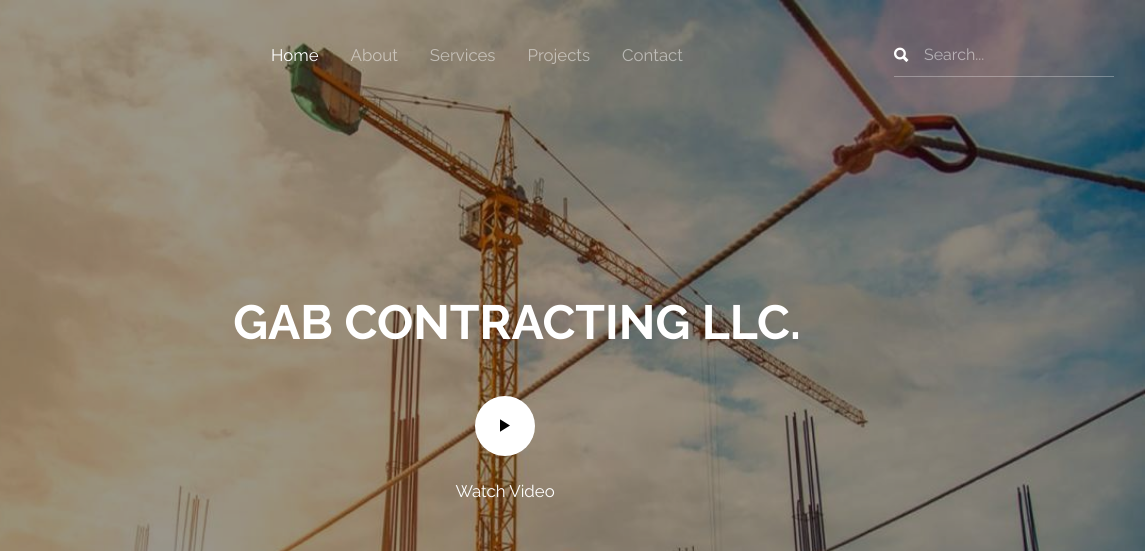
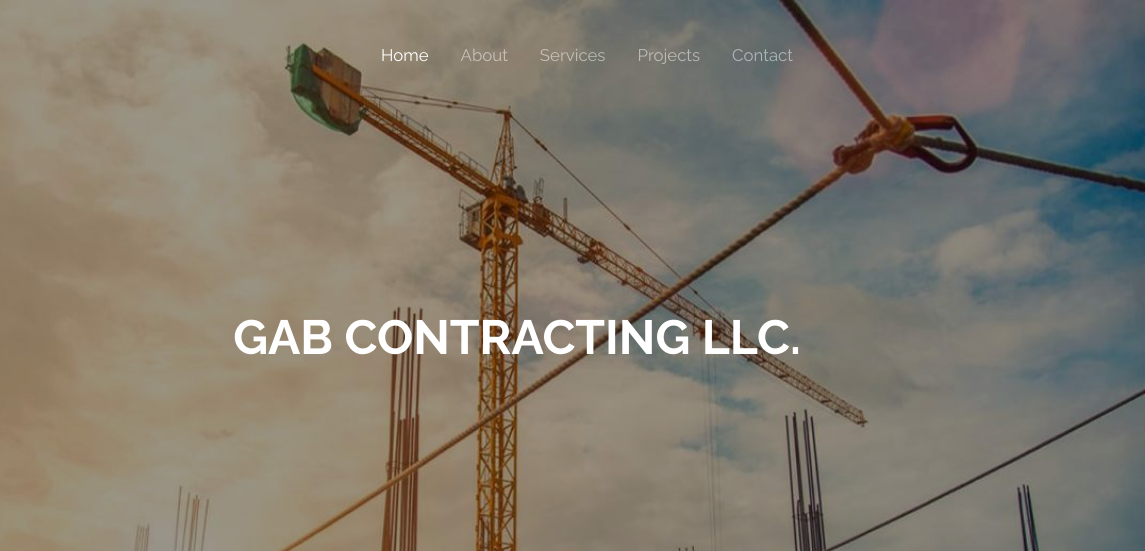
Before and after one commit to kero225/emirates-project, a plain HTML site: page index.html in a window 1280 px wide. Shown: the top 551 px of the page, 135-1280 px from the left. Drawn offline with nearby package versions, Linux system fonts and the light colour scheme; files whose address does not match are found by name.

Commit message:
Update index.html

```diff
--- a/index.html
+++ b/index.html
@@ -54,11 +54,11 @@
             </li>
           </ul>
 
-          <div class="navbar-nav ml-auto">
+          <div class="navbar-nav ml-auto"><!--
             <form method="post" class="search-form">
               <span class="icon ion ion-search"></span>
               <input type="text" class="form-control" placeholder="Search...">
-            </form>
+            </form>--->
           </div>
 
         </div>
@@ -74,10 +74,10 @@
         <div class="col-lg-9 text-center col-sm-12 element-animate">
           <h1 class="mb-4">Gab Contracting LLC.</h1>
           <div class="btn-play-wrap mx-auto">
-            <p class="mb-4"><a href="https://youtu.be/8DEhBbJqp9I" data-fancybox data-ratio="2"
-                class="btn-play"><span class="ion ion-ios-play"></span></a></p>
+            <p class="mb-4"><!--<a href="https://youtu.be/8DEhBbJqp9I" data-fancybox data-ratio="2"
+                class="btn-play"><span class="ion ion-ios-play"></span></a>----></p>
           </div>
-          <span>Watch Video</span>
+
 
         </div>
       </div>
```
